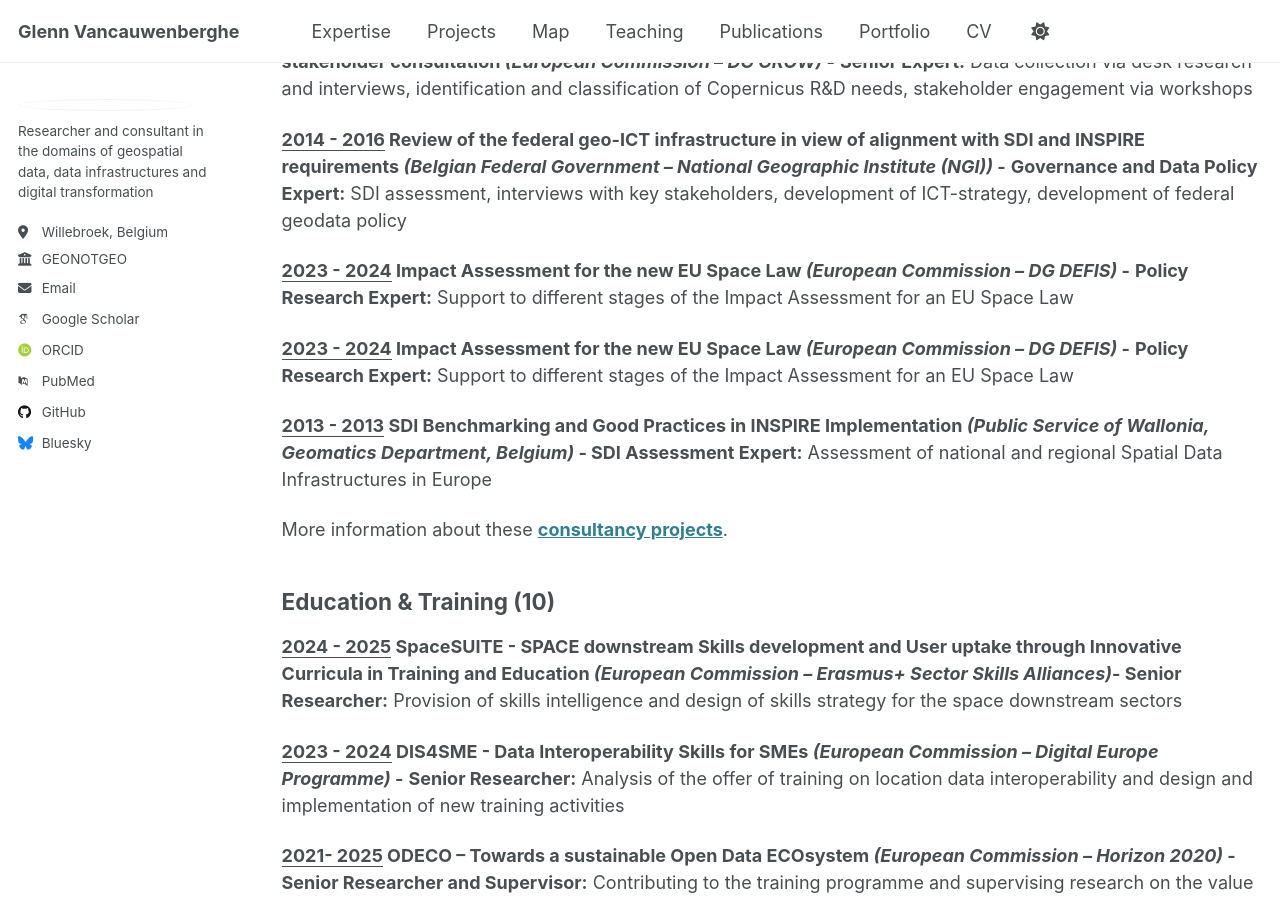
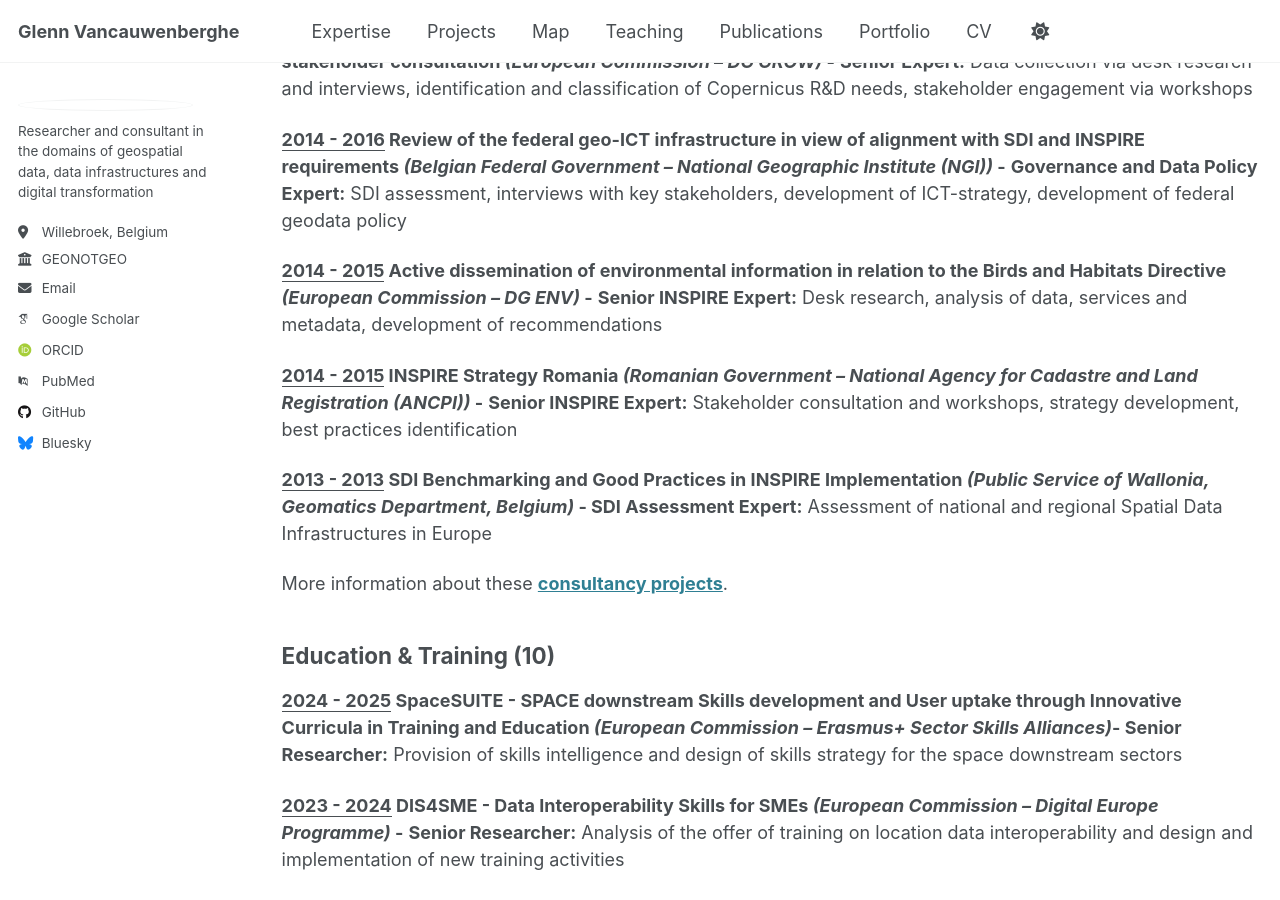
Before and after one commit to GVancauwenberghe/gvancauwenberghe.github.io, a Jekyll site: the page built from _pages/projects.md, in a window 1280 px wide and 900 px high, scrolled down 1533 px. Built offline with Jekyll 4.4.1, drawn with Linux system fonts in a browser that asks for light colours; some web fonts are replaced.

Commit message:
Update projects.md

```diff
--- a/_pages/projects.md
+++ b/_pages/projects.md
@@ -53,11 +53,11 @@ More information about these [**international development projects**](https://gv
 **<ins>2014 - 2016</ins> Review of the federal geo-ICT infrastructure in view of alignment with SDI and INSPIRE requirements _(Belgian Federal Government – National Geographic Institute (NGI))_ -**
 **Governance and Data Policy Expert:** SDI assessment, interviews with key stakeholders, development of ICT-strategy, development of federal geodata policy
 
-**<ins>2023 - 2024</ins> Impact Assessment for the new EU Space Law _(European Commission –   DG DEFIS)_ -**
-**Policy Research Expert:** Support to different stages of the Impact Assessment for an EU Space Law
+**<ins>2014 - 2015</ins> Active dissemination of environmental information in relation to the Birds and Habitats Directive _(European Commission –   DG ENV)_ -**
+**Senior INSPIRE Expert:** Desk research, analysis of data, services and metadata, development of recommendations
 
-**<ins>2023 - 2024</ins> Impact Assessment for the new EU Space Law _(European Commission –   DG DEFIS)_ -**
-**Policy Research Expert:** Support to different stages of the Impact Assessment for an EU Space Law
+**<ins>2014 - 2015</ins> INSPIRE Strategy Romania _(Romanian Government –  National Agency for Cadastre and Land Registration (ANCPI))_ -**
+**Senior INSPIRE Expert:** Stakeholder consultation and workshops, strategy development, best practices identification
 
 **<ins>2013 - 2013</ins>   SDI Benchmarking and Good Practices in INSPIRE Implementation _(Public Service of Wallonia, Geomatics Department, Belgium)_ -
 SDI Assessment Expert:**   Assessment of national and regional Spatial Data Infrastructures in Europe
```
